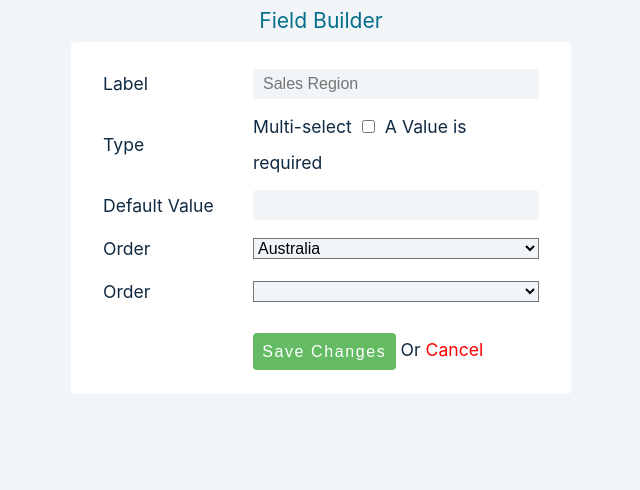
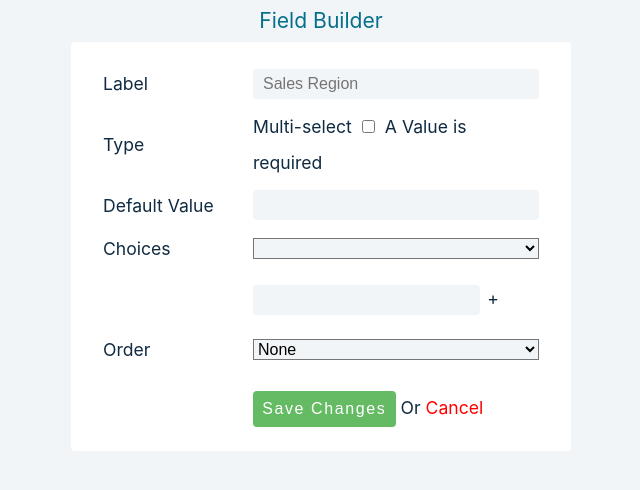
Before and after one commit to zhaoyizhuang/QuickBaseZZY, a React (Create React App) app: page / in a window 1280 px wide. Shown: the top 490 px of the page, without its empty margins (319-959 px from the left). Built offline with nearby package versions, Linux system fonts and the light colour scheme.

Commit message:
add new choices function

```diff
--- a/src/Builder/BuilderApp.js
+++ b/src/Builder/BuilderApp.js
@@ -1,15 +1,38 @@
 import React, {useState} from "react";
+import {SubmitButton} from "./SubmitButton";
 
+const Order = [
+    {value: "NONE", option: "None", _id: '1'},
+    {value: 'ALPHA', option: 'Display in Alphabetical', _id: '2'},
+    {value: 'LENGTH', option: 'Display in Length', _id: '3'}
+]
+
+const handleSubmit = (e) => {
+    e.preventDefault();
+    console.log("submited");
+}
 const Builder = () => {
+    const [choices, setChoices] = useState([{Choice: "", _id: 'PLACEHOLDER'}]);
+    const [newChoice, setNewChoice] = useState("");
+
+    const addNewChoice = () => {
+        for (const c of choices) {
+            if (c.Choice === newChoice) return;
+        }
+        const randomId = (new Date()).getTime() + "";
+        const choice = {
+            Choice: newChoice, _id: randomId
+        }
+        setChoices([...choices, choice]);
+        setNewChoice('');
+    }
     const alert = () => {
         console.log("alert");
     }
     return(
         <div>
-            <div className="title">
-                Field Builder
-            </div>
-            <form className={'form'}>
+            <div className="title">Field Builder</div>
+            <form className={'form'} onSubmit={handleSubmit}>
                 <div className="form-control">
                     <label htmlFor="label">Label </label>
                     <input type="text"
@@ -28,29 +51,57 @@ const Builder = () => {
                 </div>
                 <div className="form-control">
                     <label htmlFor="default-value">Default Value </label>
-                    <input type="text" id={'default-value'} name={'default-value'}/>
+                    <input type="text"
+                           id={'default-value'}
+                           name={'default-value'}
+                           placeholder={choices[0].Choice}/>
                 </div>
                 <div className="form-control">
-                    <label htmlFor="choices">Order </label>
+                    <label htmlFor="choices">Choices </label>
                     <select id={'choices'} name={'choices'}>
-                        <option value="Australia">Australia</option>
+                        {
+                            choices.map(
+                                choice =>
+                                {
+                                    if (choice._id !== 'PLACEHOLDER') {
+                                        return (
+                                            <option key={choice._id}>{choice.Choice}</option>
+                                               )
+                                    }
+                                }
+
+                            )
+                        }
                     </select>
+                </div>
+                <div className="form-control">
+                    <div/>
+                    <span>
+                        <input type="text"
+                               onChange={(e) =>
+                                   setNewChoice(e.target.value)}
+                               value={newChoice}/>
+                        <span className={'add-new-btn'}
+                              onClick={addNewChoice}>+</span>
+                    </span>
                 </div>
                 <div className="form-control">
                     <label htmlFor="order">Order </label>
                     <select id={'order'} name={'order'}>
-                        <option value="empty"/>
-                        <option value="alpha">Display in Alphabetical</option>
-                        <option value="length">Display in Length</option>
+                        {
+                            Order.map(
+                                order =>
+                                    <option value={order.value}
+                                            key={order._id}>{order.option}</option>
+                            )
+                        }
                     </select>
                 </div>
 
                 <div className="form-control">
                     <div/>
                     <div className={'save'}>
-                        <button className={'btn'} id={'btn'}>
-                            Save changes
-                        </button>
+                        {<SubmitButton type={'submit'} words={'Save changes'}/>}
                         <span> Or <span className={'cancel'}
                                         onClick={() => alert()}> Cancel </span>
                         </span>
--- /dev/null
+++ b/src/Builder/SubmitButton.js
@@ -0,0 +1,14 @@
+import React from "react";
+
+/**
+ * Submit Button component that can be reused
+ * @param words words on the button
+ * @return {JSX.Element} button element
+ */
+export const SubmitButton = ({words}) => {
+    return (
+        <button className={'submit-btn'} id={'submit-btn'}>
+            {words}
+        </button>
+    )
+}
--- a/src/index.css
+++ b/src/index.css
@@ -1,9 +1,3 @@
-/*
-===============
-Variables
-===============
-*/
-
 :root {
     --font-color: hsl(209, 61%, 16%);
     --background-color: hsl(210, 36%, 96%);
@@ -44,6 +38,7 @@ body {
     border-color: transparent;
     border-radius: var(--radius);
     padding: 0.25rem 0.5rem;
+    font-size: medium;
 }
 .form-control {
     margin: 0.5rem 0;
@@ -51,12 +46,27 @@ body {
     grid-template-columns: 150px 1fr;
     align-items: center;
 }
-
+.form #multi-select{
+    margin: 0 10px 4px 10px;
+    vertical-align: middle;
+}
 .form select{
     background-color: var(--background-color);
+    font-size: medium;
+}
+.form .cancel:hover{
+    cursor: pointer;
+}
+.form .cancel {
+    color: red;
+}
+.form .add-new-btn {
+    display: inline-block;
+    padding: 0.45rem;
 }
 
-#btn {
+
+#submit-btn {
     display: inline-block;
     background: var(--btn-color);
     color: var(--white);
@@ -69,10 +79,8 @@ body {
     cursor: pointer;
     font-size: medium;
 }
-
-#multi-select{
-    margin: 0 10px 4px 10px;
-    vertical-align: middle;
+#submit-btn:hover {
+    box-shadow: 0 0 4px var(--btn-color);
 }
 
 .title {
@@ -80,23 +88,3 @@ body {
     font-size: larger;
     text-align: center;
 }
-
-select {
-    font-size: medium;
-}
-
-input {
-    font-size: medium;
-}
-
-#btn:hover {
-    box-shadow: 0 0 4px var(--btn-color);
-}
-
-.cancel:hover{
-    cursor: pointer;
-}
-
-.cancel {
-    color: red;
-}
```
